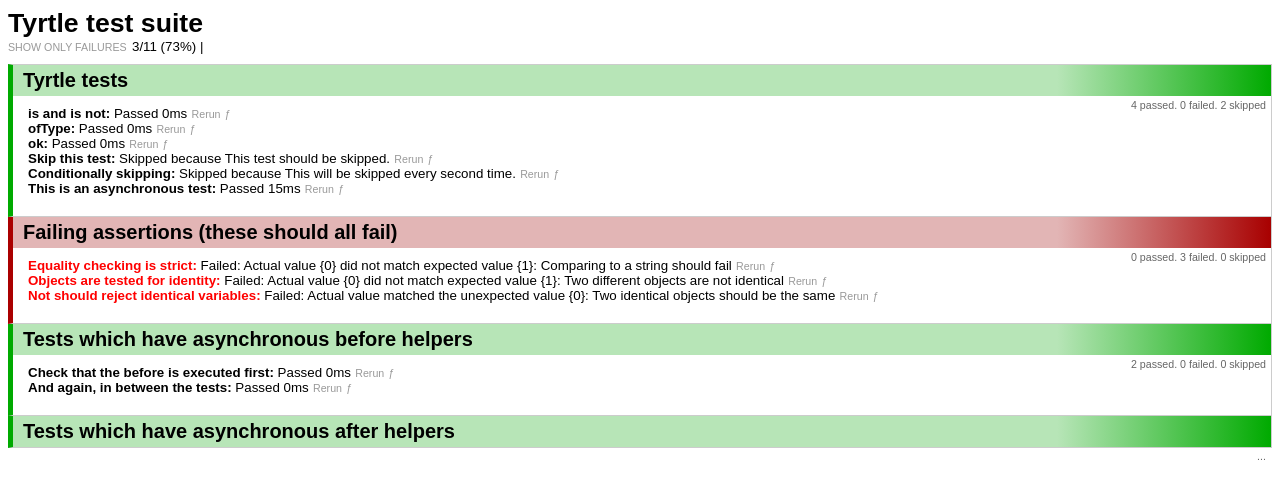
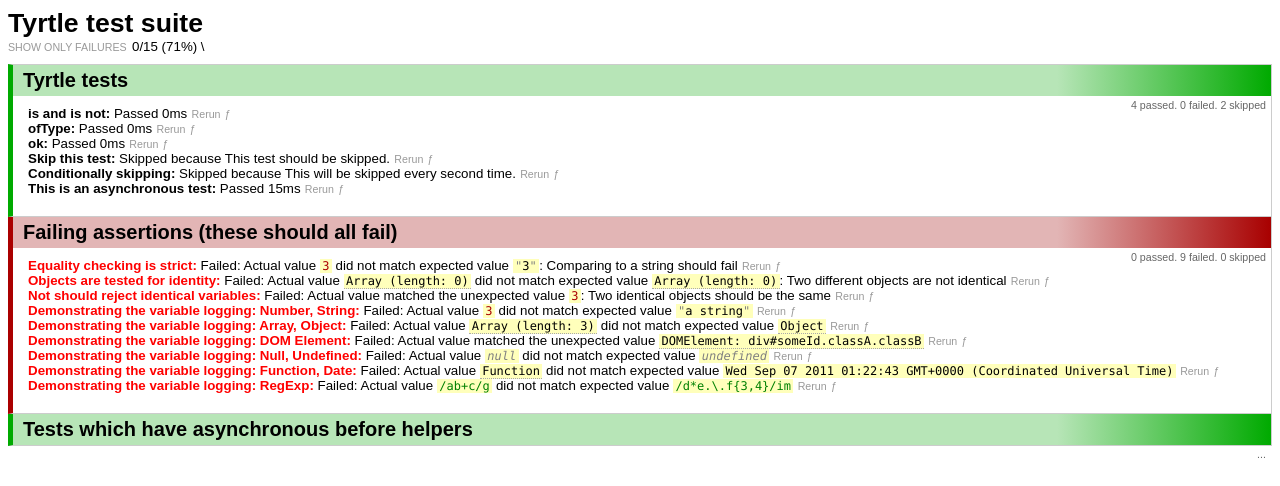
Before and after one commit to spadgos/tyrtle, a plain HTML site: page demo/demo.html in a window 1280 px wide. Drawn offline with Linux system fonts and the light colour scheme.

Commit message:
Fixed the variable substitution, added styles for the variables

```diff
--- a/Tyrtle.js
+++ b/Tyrtle.js
@@ -116,12 +116,15 @@
         // a default renderer which clearly does nothing, provided so that we don't have to check each function exists
         // when using it
         Tyrtle.renderer = {
-            beforeRun    : noop,
-            beforeModule : noop,
-            beforeTest   : noop,
-            afterTest    : noop,
-            afterModule  : noop,
-            afterRun     : noop
+            beforeRun      : noop,
+            beforeModule   : noop,
+            beforeTest     : noop,
+            afterTest      : noop,
+            afterModule    : noop,
+            afterRun       : noop,
+            templateString : function (message) {
+                return message;
+            }
         };
         extend(Tyrtle, {
             passes : 0,
@@ -449,8 +452,11 @@
 
     AssertionError = function (msg, args, userMessage) {
         this.name = "AssertionError";
-        this.message = msg + (userMessage ? ": " + userMessage : "");
-        this.args = args;
+        this.message = Tyrtle.renderer.templateString.apply(
+            Tyrtle.renderer,
+            [msg + (userMessage ? ": " + userMessage : "")]
+            .concat(args)
+        );
     };
 
     SkipMe = function (reason) {
--- a/demo/demo-tests.js
+++ b/demo/demo-tests.js
@@ -1,4 +1,4 @@
-/*globals Tyrtle */
+/*globals Tyrtle, document */
 (function () {
     var tests = new Tyrtle();
 
@@ -80,6 +80,32 @@
         this.test("Not should reject identical variables", function (assert) {
             assert.that(3).not(3).since("Two identical objects should be the same");
         });
+        this.test("Demonstrating the variable logging: Number, String", function (assert) {
+            assert(3)("a string")();
+        });
+        this.test("Demonstrating the variable logging: Array, Object", function (assert) {
+            assert(['a', 'b', 'c'])({a : 'A', b : ['b'], c : {see : 'C'}})();
+        });
+        this.test("Demonstrating the variable logging: DOM Element", function (assert) {
+            this.skipIf(!document || !document.createElement, "This test can only run in a browser");
+            var d = document.createElement('div');
+            d.setAttribute('id', 'someId');
+            d.className = 'classA classB';
+            assert(d).not(d)();
+        });
+        this.test("Demonstrating the variable logging: Null, Undefined", function (assert) {
+            var x;
+            assert(null)(x)();
+        });
+        this.test("Demonstrating the variable logging: Function, Date", function (assert) {
+            function f(a, b) {
+                return a + b;
+            }
+            assert(f)(new Date())();
+        });
+        this.test("Demonstrating the variable logging: RegExp", function (assert) {
+            assert(/ab+c/g)(/d*e.\.f{3,4}/im)();
+        });
     });
     tests.module("Tests which have asynchronous before helpers", function () {
         var x;
--- a/renderers/html.js
+++ b/renderers/html.js
@@ -25,11 +25,22 @@
     }());
 
     formatString = function (message) {
-        var args = Array.prototype.slice.call(arguments, 1),
+        var richText,
             argsRegex = /\{args\}/g,
             expandedArgs, i, l,
-            self = this
+            self = this,
+            args
         ;
+
+        if (typeof arguments[0] === "boolean") {
+            richText = arguments[0];
+            message = arguments[1];
+            args = Array.prototype.slice.call(arguments, 2);
+        } else {
+            richText = true;
+            args = Array.prototype.slice.call(arguments, 1);
+        }
+
         if (argsRegex.test(message)) {
             expandedArgs = [];
             for (i = 0, l = args.length; i < l; ++i) {
@@ -42,19 +53,22 @@
             function (str, p1) {
                 var v = args[p1];
                 // TODO: this should be HtmlRenderer.prototype.formatVariable
-                return v === null
-                    ? "NULL"
-                    : (typeof v === "undefined"
-                       ? "UNDEFINED"
-                       : (v.toString ? v.toString() : String(v))
-                    )
+                return richText
+                    ? HtmlRenderer.prototype.formatVariable(v)
+                    : (v === null
+                        ? "NULL"
+                        : (typeof v === "undefined"
+                           ? "UNDEFINED"
+                           : (v.toString ? v.toString() : String(v))
+                        )
+                      )
                 ;
             }
         );
     };
 
     HtmlRenderer = function () {};
-
+    HtmlRenderer.prototype.templateString = formatString;
     HtmlRenderer.prototype.formatVariable = function (v) {
         var vType = typeof v, $out, str, id, ii, len, tmp;
 
@@ -96,7 +110,13 @@
                 $out.attr('id', id).addClass('clickable');
 
                 $('#' + id).live('click', function () {
-                    (window.console.dir || window.console.log).call(window.console, v);
+                    var log;
+                    if (window.console.dir && (vType === 'function' || (vType === 'array' && v.length === 0))) {
+                        log = window.console.log;
+                    } else {
+                        log = (window.console.dir || window.console.log);
+                    }
+                    log.call(window.console, v);
                 });
             }
         } else {
@@ -235,7 +255,9 @@
 
     HtmlRenderer.prototype.afterTest = function (test, module, tyrtle) {
         var msg;
-        msg = test.statusMessage + (test.runTime !== -1 ? formatString(' {0}ms', test.runTime) : "");
+        msg = formatString(
+            test.statusMessage + (test.runTime !== -1 ? formatString(false, ' {0}ms', test.runTime) : "")
+        );
 
         if (test.error) {
             msg += formatString(' (<span class="thrownError">Error: {0}</span>)', test.error);
@@ -269,6 +291,7 @@
             .addClass(mod.fails === 0 ? "pass" : "fail")
             .children('.modinfo')
             .text(formatString(
+                false,
                 "{0} passed. {1} failed. {2} skipped",
                 mod.passes,
                 mod.fails,
@@ -285,6 +308,7 @@
             .appendTo('head')
         ;
         statusMessage = formatString(
+            false,
             "{0}/{1}",
             tyrtle.fails,
             tyrtle.passes + tyrtle.skips + tyrtle.fails
--- a/tyrtle.css
+++ b/tyrtle.css
@@ -84,3 +84,32 @@
 li.fail > .testname {
     color: red;
 }
+.variable {
+    font-family: Consolas, monospace;
+    font-size: 9pt;
+    background-color: #ffb;
+    padding: 0 .2em;
+}
+.variable.clickable {
+    border-bottom: 1px dotted #aaa;
+    cursor: pointer;
+}
+.variable.clickable:hover {
+    border-bottom-color: #f90;
+}
+.variable.number {
+    color: #a00;
+}
+.variable.string:before,
+.variable.string:after {
+    content: '"';
+    color: grey;
+}
+.variable.null,
+.variable.undefined {
+    color: grey;
+    font-style: italic;
+}
+.variable.regexp {
+    color: green;
+}
```
